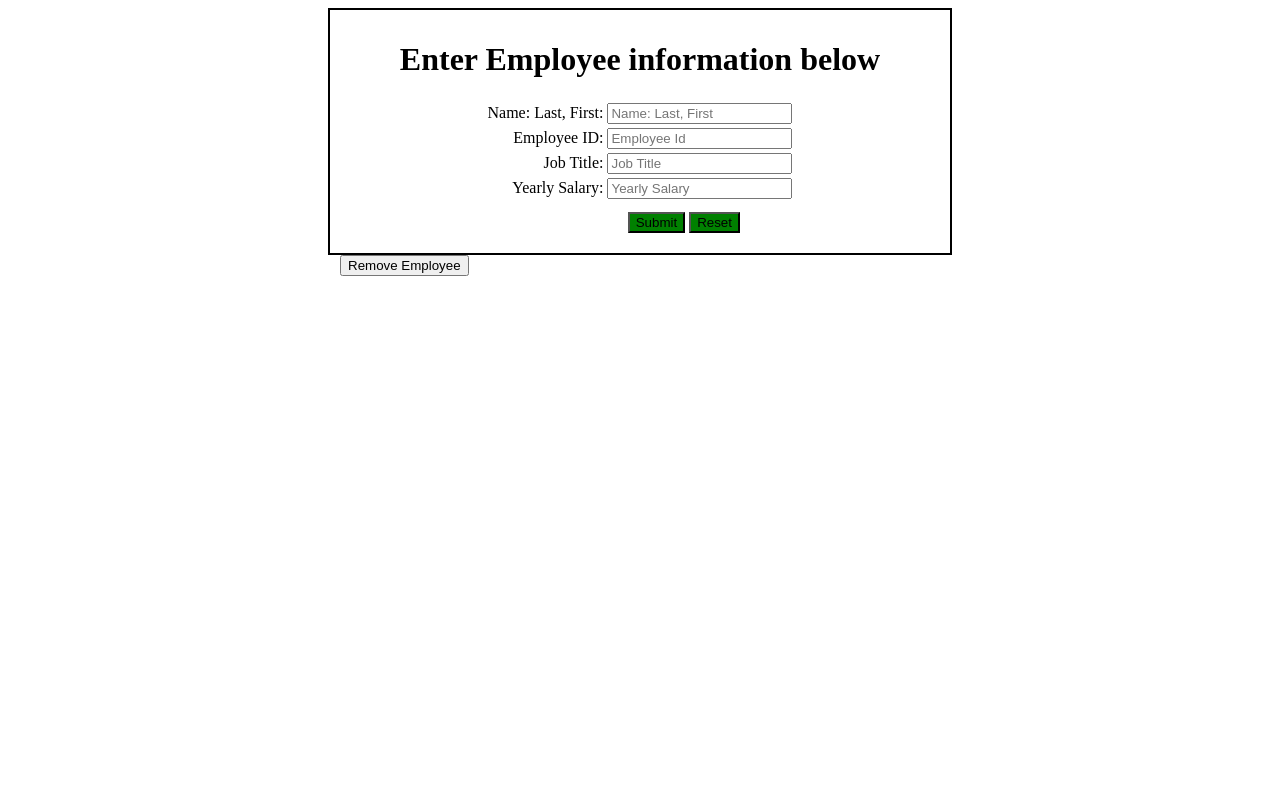
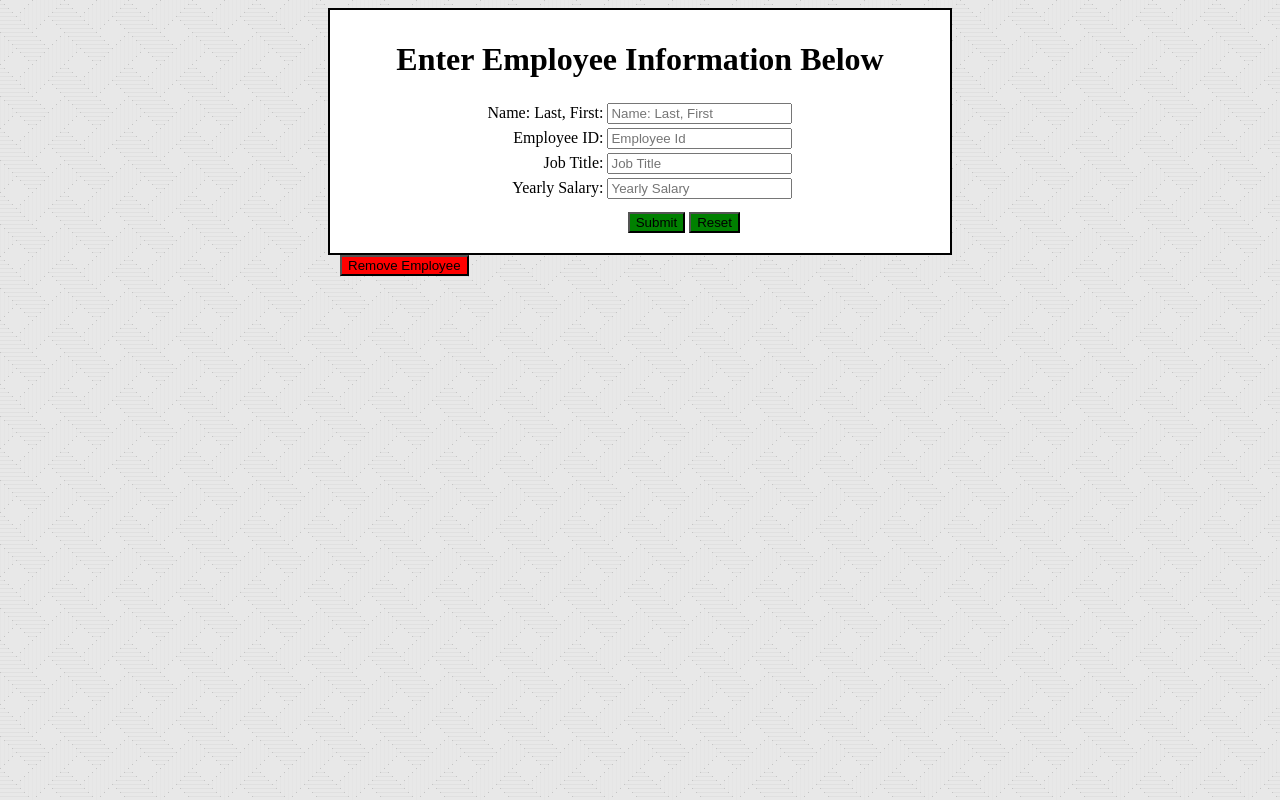
Before and after one commit to oliverlangmo/Weekend-1-Challenge, a plain HTML site: page index.html in a window 1280 px wide. Drawn offline with Linux system fonts and the light colour scheme.

Commit message:
with background and updated JS

```diff
--- a/index.html
+++ b/index.html
@@ -2,13 +2,13 @@
 <html>
   <head>
     <meta charset="utf-8">
-    <title>Employee Calculator</title>
+    <title>Employee Salary Calculator</title>
     <script src="scripts/scripts.js"></script>
     <link rel = "stylesheet" type="text/css" href = "styles.css">
   </head>
   <body>
     <div class ="user-data">
-      <h1 class = "direction">Enter Employee information below</h1>
+      <h1 class = "direction">Enter Employee Information Below</h1>
         <table class = "input">
               <tr>
                 <td>Name: Last, First:</td>
--- a/scripts/scripts.js
+++ b/scripts/scripts.js
@@ -33,7 +33,7 @@ var addSalary = function(){
    if (allSals[i] > 0){
     totalSal+=allSals[i];
    }
-  outputText = '<p>Total salary cost for all employees: $' + Math.fround(totalSal);
+  outputText = '<p>Total salary cost for all employees: $' + totalSal;
   document.getElementById('outputDiv2').innerHTML = outputText;
   }
 };
--- a/styles.css
+++ b/styles.css
@@ -1,8 +1,11 @@
-
+body{
+  background-image: url('img/pixel_weave.png')
+}
 .direction{
   text-align: center;
 }
 .user-data{
+  background-color: white;
   width: 600px;
   margin:0 auto;
   border: 2px solid black;
@@ -23,6 +26,7 @@
 #outputDiv, #outputDiv2{
   width: 600px;
   margin: 0 auto;
+
 }
 #blankBox{
   margin-top: 10px;
@@ -39,5 +43,5 @@
   margin: 0 auto;
 }
 .remove button{
-  margin: 0 auto;
+  background-color: red;
 }
```
Also changed, not shown: img/pixel_weave.png (added).
